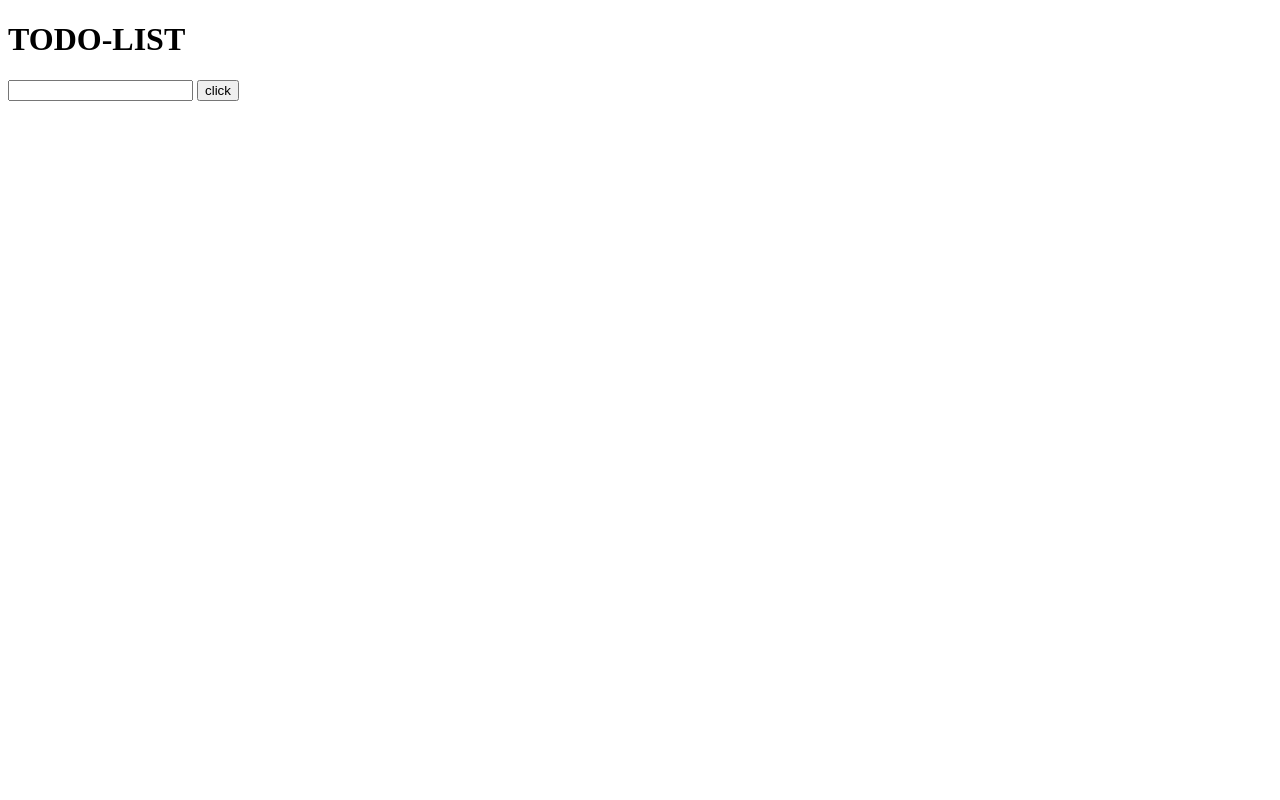
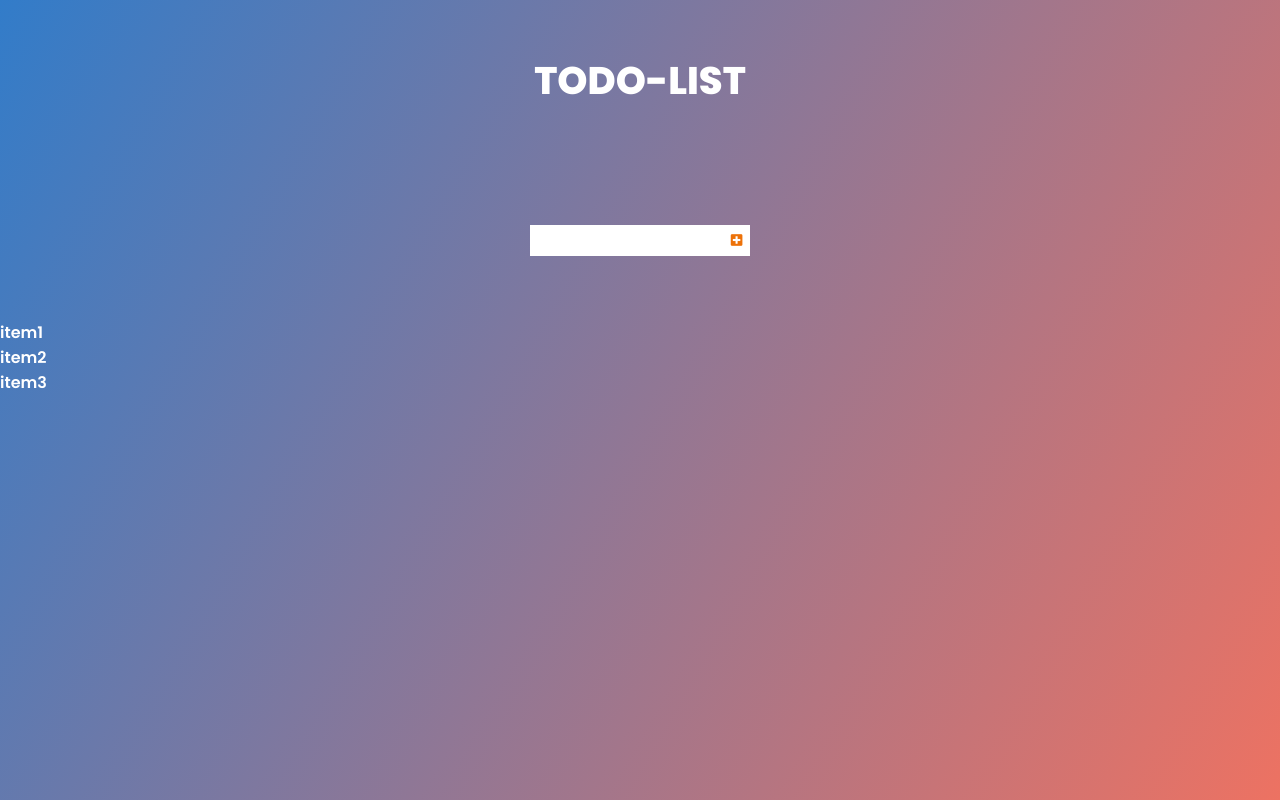
Before and after one commit to vijaykumarvemana/TODO-LIST, a plain HTML site: page index.html in a window 1280 px wide. Drawn offline with Linux system fonts and the light colour scheme.

Commit message:
styling the input and button

```diff
--- a/index.html
+++ b/index.html
@@ -4,7 +4,8 @@
     <meta charset="UTF-8">
     <meta http-equiv="X-UA-Compatible" content="IE=edge">
     <meta name="viewport" content="width=device-width, initial-scale=1.0">
-    <link rel="stylessheet" type="text/css" href="styles.css" />
+    <link rel="stylesheet" href="https://cdnjs.cloudflare.com/ajax/libs/font-awesome/5.15.3/css/all.min.css" integrity="sha512-iBBXm8fW90+nuLcSKlbmrPcLa0OT92xO1BIsZ+ywDWZCvqsWgccV3gFoRBv0z+8dLJgyAHIhR35VZc2oM/gI1w==" crossorigin="anonymous" referrerpolicy="no-referrer" />
+    <link rel="stylesheet" type="text/css" href="styles.css" />
     <title>Document</title>
 </head>
 <body>
@@ -14,9 +15,16 @@
     <form>
         <input type="text" class="todo-input">
         <button class="todo-button" type="submit">
-            click
+            <i class="fas fa-plus-square"></i>
         </button>
     </form>
+    <div class="todo-container">
+        <ul class="todo-list">
+            <li>item1</li>
+            <li>item2</li>
+            <li>item3</li>
+        </ul>
+    </div>
 
     <script src="script.js"></script>
 </body>
--- a/styles.css
+++ b/styles.css
@@ -0,0 +1,33 @@
+@import url('https://fonts.googleapis.com/css2?family=Poppins:ital,wght@0,600;0,800;1,700&display=swap');
+
+*{
+    margin: 0;
+    padding:0;
+    box-sizing: border-box;
+}
+ body{
+    background: rgb(50,124,201);
+    background: linear-gradient(120deg, rgba(50,124,201,1) 0%, rgb(237, 114, 98) 100%);
+     color:white;
+     font-family: "poppins",sans-serif;
+     min-height: 100vh;
+ }
+ header{
+     font-size: 1.2rem;
+     font-weight: bold;
+ }
+ header, form{
+     min-height: 20vh;
+     display: flex;
+     justify-content: center;
+     align-items: center;
+ }
+ form input, form button{
+     padding: 0.5rem;
+     background-color: white;
+     border: none;
+ }
+ form button{
+     color:rgb(237, 114, 9);
+     background: white;
+ }
```
